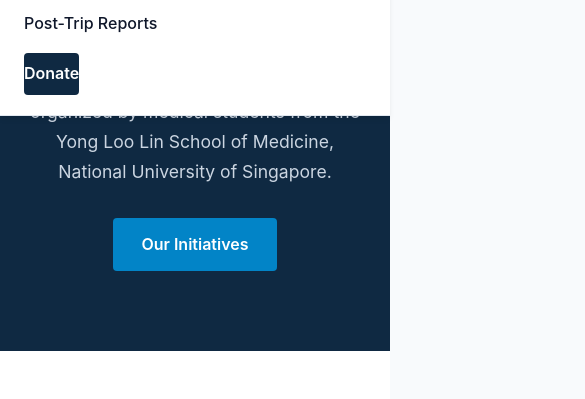
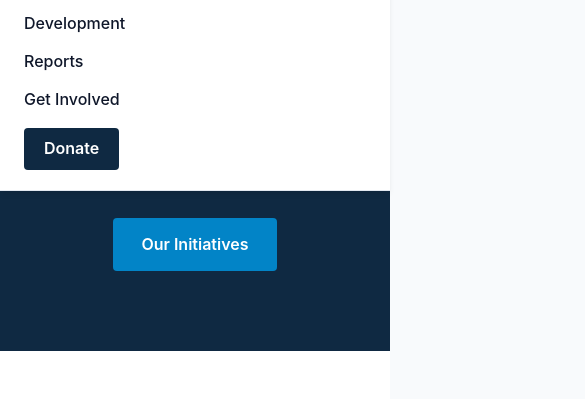
Before and after one commit to TanYiXun/project-battambang-website, a plain HTML site: page index.html in a window 390 px wide. Both pictures are taken after a click on the button "Toggle navigation". Shown: the part 231-630 px from the top of the page, 585 px wide, since content can reach past the window. Drawn offline with Linux system fonts and the light colour scheme.

Commit message:
Add missing Development and Get Involved links to index.html header/footer, and fix nav-cta padding on mobile

```diff
--- a/css/style.css
+++ b/css/style.css
@@ -119,15 +119,15 @@ body {
   border-bottom-color: var(--color-accent);
 }
 
-.nav-cta {
+.nav-link.nav-cta {
   background-color: var(--color-primary);
   color: #ffffff !important;
-  padding: 0.5rem 1.25rem;
+  padding: 0.5rem 1.25rem !important;
   border-radius: var(--radius-sm);
   font-weight: 600;
 }
 
-.nav-cta:hover {
+.nav-link.nav-cta:hover {
   background-color: var(--color-primary-hover);
   border-bottom-color: transparent !important;
 }
@@ -436,8 +436,10 @@ body {
     border-bottom: none;
   }
 
-  .nav-cta {
+  .nav-link.nav-cta {
     display: inline-block;
+    width: auto;
+    padding: 0.5rem 1.25rem !important;
     margin-top: 0.25rem;
     text-align: center;
   }
--- a/index.html
+++ b/index.html
@@ -28,7 +28,9 @@
         <li><a href="meet-the-team.html" class="nav-link">Team</a></li>
         <li><a href="support-services.html" class="nav-link">Health Screening</a></li>
         <li><a href="education-outreach.html" class="nav-link">Education</a></li>
-        <li><a href="post-trip-reports.html" class="nav-link">Post-Trip Reports</a></li>
+        <li><a href="development.html" class="nav-link">Development</a></li>
+        <li><a href="post-trip-reports.html" class="nav-link">Reports</a></li>
+        <li><a href="get-involved.html" class="nav-link">Get Involved</a></li>
         <li><a href="services-4.html" class="nav-link nav-cta">Donate</a></li>
       </ul>
     </div>
@@ -163,7 +165,9 @@
           <li><a href="meet-the-team.html">Meet the Team</a></li>
           <li><a href="support-services.html">Health Screening</a></li>
           <li><a href="education-outreach.html">Education</a></li>
+          <li><a href="development.html">Development</a></li>
           <li><a href="post-trip-reports.html">Reports</a></li>
+          <li><a href="get-involved.html">Get Involved</a></li>
           <li><a href="services-4.html">Donate</a></li>
           <li><a href="mailto:med.battambang@gmail.com" class="footer-email">med.battambang@gmail.com</a></li>
         </ul>
```
